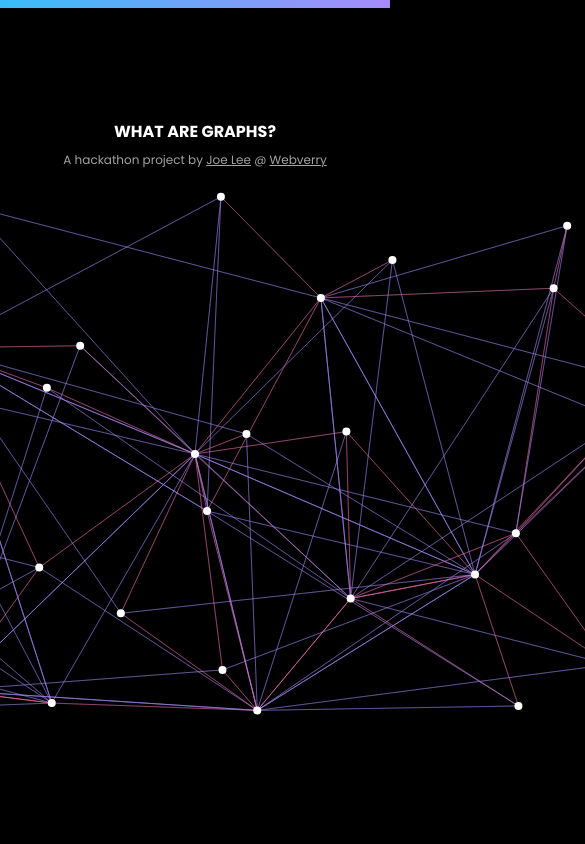
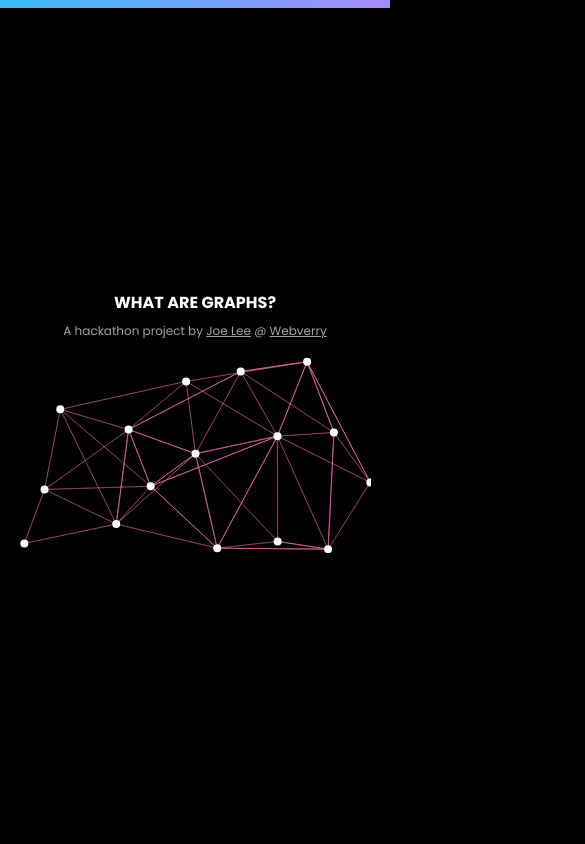
Before and after one commit to j1yl/graphs, a Next.js app: page / in a window 390 px wide. Shown: the top 844 px of the page, 585 px wide, since content can reach past the window. Built offline with nearby package versions, Linux system fonts and the light colour scheme.

Commit message:
Fix resizing

```diff
--- a/app/globals.css
+++ b/app/globals.css
@@ -7,3 +7,14 @@
     @apply bg-black;
   }
 }
+
+/* Hide scrollbar for Chrome, Safari and Opera */
+html::-webkit-scrollbar {
+  display: none;
+}
+
+/* Hide scrollbar for IE, Edge and Firefox */
+html {
+  -ms-overflow-style: none;  /* IE and Edge */
+  scrollbar-width: none;  /* Firefox */
+}
--- a/app/page.tsx
+++ b/app/page.tsx
@@ -12,20 +12,19 @@ export default function Home() {
   const [width, setWidth] = useState(960);
 
   const handleWindowSizeChange = () => {
-    setWidth(window.innerWidth * 0.75);
-    setIsMobile(window.innerWidth < 700 ? true : false);
-
-    if (isMobile) {
-      setWidth(window.innerWidth * 0.9);
-    }
+    const currentWidth = window.innerWidth;
+    setIsMobile(currentWidth < 700);
+    setWidth(currentWidth * (currentWidth < 700 ? 0.9 : 0.75));
   };
 
   useEffect(() => {
+    handleWindowSizeChange(); // Call on mount to set initial size
     window.addEventListener("resize", handleWindowSizeChange);
+
     return () => {
       window.removeEventListener("resize", handleWindowSizeChange);
     };
-  });
+  }, []);
 
   return (
     <section>
```
